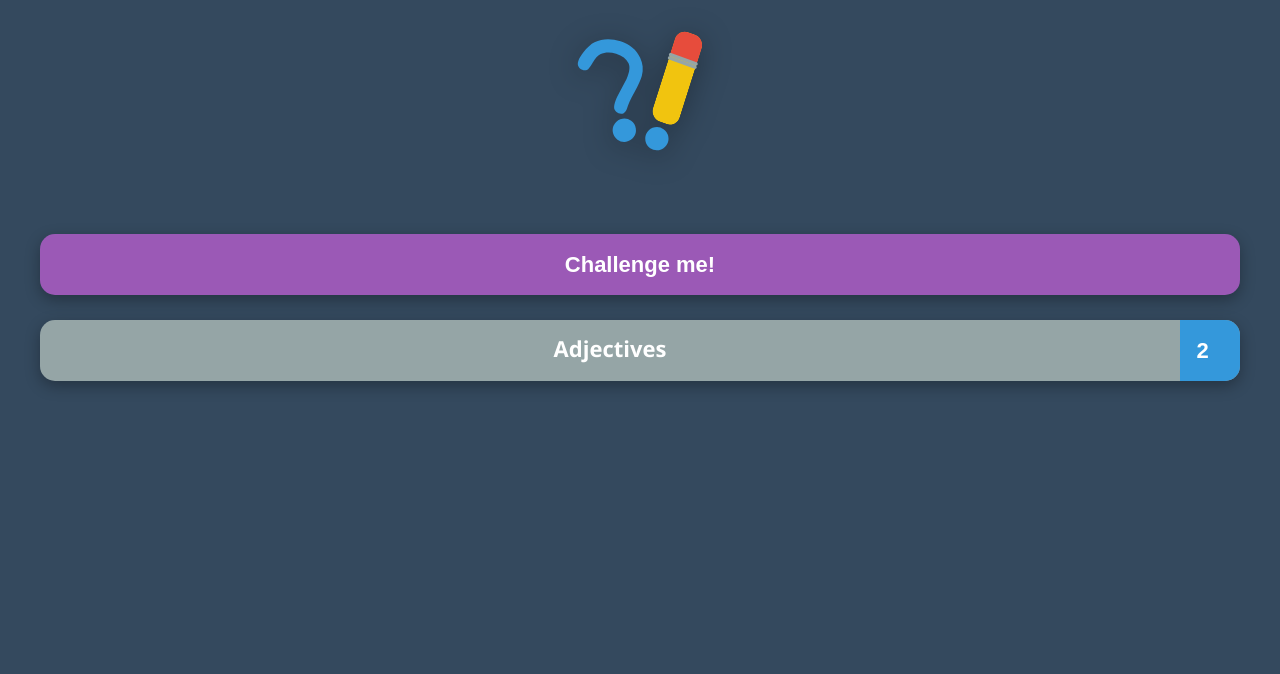
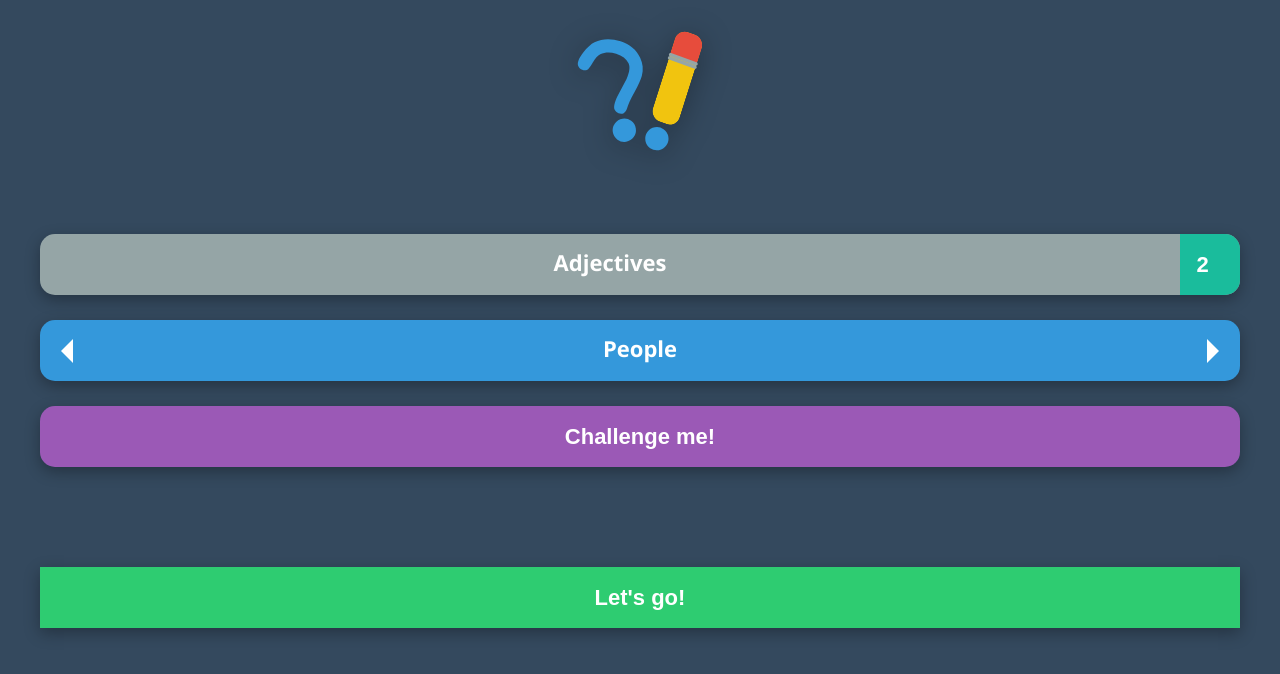
Before and after one commit to schatt3npakt/madprompts-app, a Vue app: page / in a window 1280 px wide. Shown: the top 674 px of the page. Built offline with nearby package versions, Linux system fonts and the light colour scheme.

Commit message:
added alll buttons, slider styling left

```diff
--- a/src/components/TheAppView.vue
+++ b/src/components/TheAppView.vue
@@ -7,16 +7,16 @@
         />
 
         <div class="form">
-          <button id="challenge">Challenge me!</button>
-
-          <div class="slider">
+          <div class="number-input">
             <label
-              class="slider__label"
+              class="number-input__label"
               for="adjectives"
-              >Adjectives</label>
+            >
+              Adjectives
+            </label>
 
             <input
-              class="slider__input"
+              class="number-input__input"
               id="adjectives"
               maxlength="1"
               name="adjectives"
@@ -25,7 +25,40 @@
               value="2"
             />
           </div>
+
+          <div class="slider">
+            <button
+              class="slider__button"
+              id="left"
+            />
+
+            <div
+              class="slider__label"
+              for="adjectives"
+            >
+              People
+            </div>
+
+            <button
+              class="slider__button"
+              id="right"
+            />
+          </div>
+
+          <button
+            class="button"
+            id="challenge"
+          >
+            Challenge me!
+          </button>
         </div>
+
+        <button
+          class="submitbutton"
+          id="submit"
+        >
+          Let's go!
+        </button>
       </div>
   </div>
 </template>
@@ -69,7 +102,10 @@ export default Vue.extend({
         }
 
         .form {
-          button,
+          margin-bottom: 100px;
+
+          .button,
+          .number-input,
           .slider {
               border-radius: 15px;
               box-shadow: 0 5px 15px rgba(0, 0, 0, 0.3);
@@ -78,12 +114,15 @@ export default Vue.extend({
               font-size: 22px;
               font-weight: 700;
               height: 61px;
-              margin: margins.$mobile-btn-margin;
               transition:
                 background-color 0.1s ease-out,
                 box-shadow 0.1s ease-out,
                 transform 0.1s ease-out;
               width: 100%;
+
+              &:not(:last-child) {
+                margin: margins.$mobile-btn-margin;
+              }
 
               &:active,
               &:focus {
@@ -96,7 +135,7 @@ export default Vue.extend({
               }
             }
 
-          button {
+          .button {
             background-color: colors.$amethyst;
             border: none;
 
@@ -110,14 +149,14 @@ export default Vue.extend({
             }
           }
 
-          .slider {
+          .number-input {
             background-color: colors.$concrete;
             display: flex;
             justify-content: space-between;
             overflow: hidden;
 
             &__input {
-              background-color: colors.$peter-river;
+              background-color: colors.$turqouise;
               border: none;
               color: white;
               font-size: 22px;
@@ -126,6 +165,12 @@ export default Vue.extend({
               padding: 0;
               text-align: center;
               width: 60px;
+
+              &:active,
+              &:focus {
+                background-color: colors.$green-sea;
+                outline: none;
+              }
             }
 
             &__label {
@@ -136,6 +181,101 @@ export default Vue.extend({
               width: 100%;
             }
           }
+
+          .slider {
+            background-color: colors.$peter-river;
+            display: flex;
+            overflow: hidden;
+
+            &__button {
+              background-color: transparent;
+              border: none;
+              color: white;
+              font-size: 22px;
+              font-weight: 700;
+              margin: 0;
+              padding: 0;
+              position: relative;
+              text-align: center;
+              transition: background-color 0.1s ease-out;
+              width: 60px;
+
+              &:active,
+              &:focus {
+                outline: none;
+              }
+
+              &:active {
+                background-color: colors.$belize-hole;
+              }
+
+              &#left {
+                &::after {
+                  border-bottom: 12px solid transparent;
+                  border-right:12px solid white;
+                  border-top: 12px solid transparent;
+                  content: "";
+                  display: block;
+                  height: 0;
+                  left: 50%;
+                  position: absolute;
+                  top: 50%;
+                  transform: translate(-50%, -50%);
+                  width: 0;
+                }
+              }
+
+              &#right {
+                &::after {
+                  border-bottom: 12px solid transparent;
+                  border-left:12px solid white;
+                  border-top: 12px solid transparent;
+                  content: "";
+                  display: block;
+                  height: 0;
+                  left: 50%;
+                  position: absolute;
+                  top: 50%;
+                  transform: translate(-50%, -50%);
+                  width: 0;
+                }
+              }
+            }
+
+            &__label {
+              margin: 0;
+              padding: 13px 0 0 0;
+              text-align: center;
+              width: 100%;
+            }
+          }
+        }
+
+        .submitbutton {
+          background-color: colors.$emerald;
+          border: none;
+          box-shadow: 0 5px 15px rgba(0, 0, 0, 0.3);
+          color: white;
+          display: block;
+          font-size: 22px;
+          font-weight: 700;
+          height: 61px;
+          margin: margins.$mobile-btn-margin;
+          transition:
+            background-color 0.1s ease-out,
+            box-shadow 0.1s ease-out,
+            transform 0.1s ease-out;
+          width: 100%;
+
+          &:active,
+          &:focus {
+            outline: none;
+          }
+
+          &:active {
+            box-shadow: 0 0 0 rgb(0, 0, 0);
+            transform: scale(0.985);
+          }
         }
       }
   }
```
